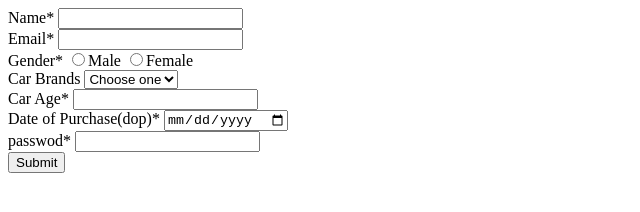
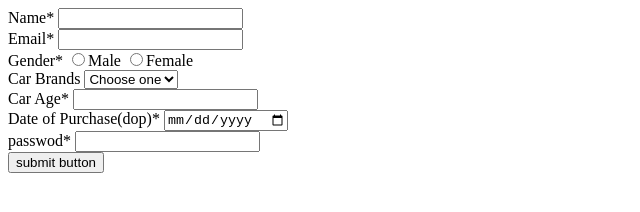
Before and after one commit to acciojob/car-insurance-form-abhi-rout, a website: page main.html in a window 1280 px wide. Shown: the full height of the page, 0-640 px from the left. Drawn offline with Linux system fonts and the light colour scheme.

Commit message:
created a submission

```diff
--- a/main.html
+++ b/main.html
@@ -48,7 +48,7 @@
             <input type="password"  name="password" id="password" required><br>
         </div>
         <div>
-            <input type="submit">
+            <button type="submit" >submit button
         </div>
 
     </form>
```
